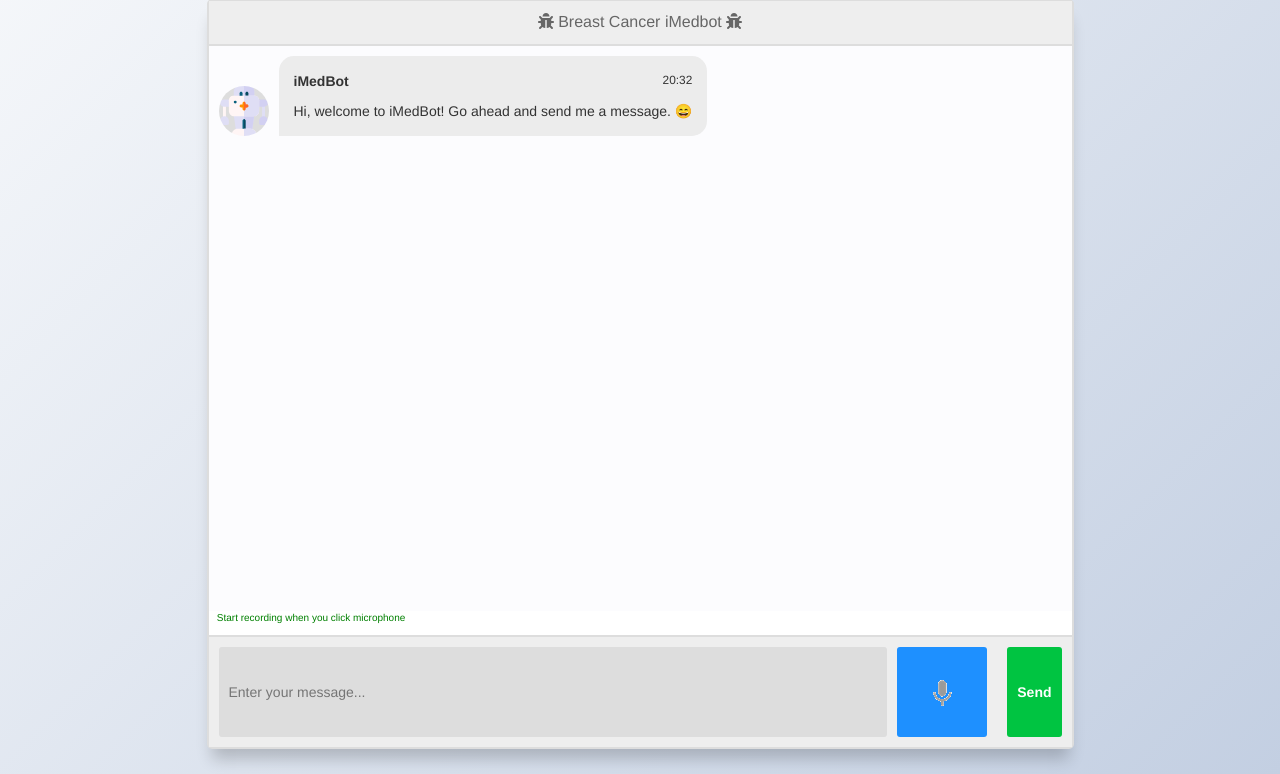
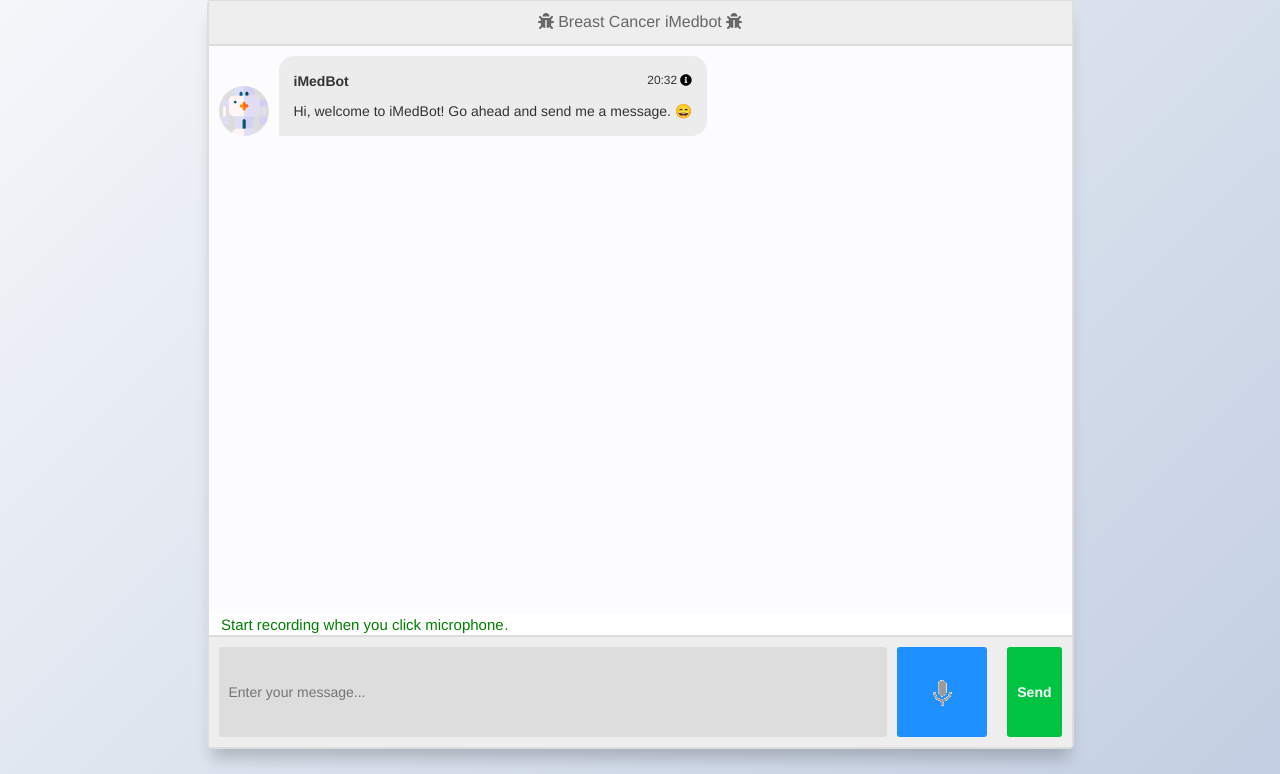
Before and after one commit to XiaJiang-2/iMed, a Flask app: page / in a window 1280 px wide. Shown: the part 26-800 px from the top of the page. Run offline with Flask 2, Linux system fonts and the light colour scheme; parts of the project's set-up code (start-up, migrations or seed data) failed here and were passed over; some libraries are stand-ins or nearby versions.

Commit message:
Added hint function for medical options

```diff
--- a/iMedbot/app.py
+++ b/iMedbot/app.py
@@ -21,6 +21,7 @@
 def get_bot_response():
     result = {}
     button_group = ""
+    instruction = ""
     userText = request.args.get('msg')
     print(userText)
     print(datetime.datetime.now())
@@ -35,7 +36,9 @@
         print(item['responses'])
         if response in item["responses"]:
             button_group = item["patterns"]
+            instruction = item["instruction"]
     result["button_group"] = button_group
+    result["instruction"] = instruction
     return result
 
 def speak(response):
--- a/iMedbot/static/assets/input_question.js
+++ b/iMedbot/static/assets/input_question.js
@@ -1,5 +1,6 @@
 input_question = '[\n' +
     '  {"tag": "treatment_year",\n' +
+    ' "instruction": "treatment_year instruction",\n' +
     '  "nextques": "DCIS_level",\n' +
     '   "patterns": {"5 year":"5","10 year":"10","15 year":"15"},\n' +
     '   "responses": ["I can predict the recurrence probability of breast cancer, please tell me which year you want to predict",\n' +
@@ -8,35 +9,41 @@
     '  },\n' +
 
     '  {"tag": "DCIS_level",\n' +
+    ' "instruction": "DCIS_level instruction",\n' +
     '  "nextques": "size",\n' +
     '  "patterns": {"DCIS_level0":"0","DCIS_level1":"1","DCIS_level2":"2","DCIS_level3":"3", "DCIS_level4":"4","DCIS_level5":"5","DCIS_level6":"6", "DCIS_level7":"7","DCIS_leve8":"8"},\n' +
     '  "responses": ["What is your DCIS_level?","Could you tell me your DCIS_level"]' +
     '  },\n' +
 
      '  {"tag": "size",\n' +
+    ' "instruction": "size instruction",\n' +
     '  "nextques": "grade",\n' +
     '  "patterns": {"size0":"0","size1":"1","size2":"2"},\n' +
     '  "responses": ["What is your tumor size?","Could you tell me your tumor size"]' +
     '  },\n' +
 
     // '  {"tag": "race",\n' +
+    //' "instruction": "treatment_year instruction",\n' +
     // '  "nextques": "menopause_status",\n' +
     // '  "patterns": ["Asian", "American Indian","Hispanic or Latino","White" ],\n' +
     // '  "responses": ["What is your race?"]' +
     // '  },\n' +
 
     // '  {"tag": "menopause_status",\n' +
+    //' "instruction": "treatment_year instruction",\n' +
     // '  "nextques": "none",\n' +
     // '  "patterns": ["0", "1","2"],\n' +
     // '  "responses": ["What is your menopause_status?"]' +
     // '  }\n' +
     '  {"tag": "grade",\n' +
+    '  "instruction": "grade instruction",\n' +
     '  "nextques": "PR_percent",\n' +
     '  "patterns": {"grade0":"0","grade1":"1","grade2":"2"},\n' +
     '  "responses": ["What is your tumor grade?","Could you tell me your grade"]' +
     '  },\n' +
 
     '  {"tag": "PR_percent",\n' +
+    '  "instruction": "PR_percent instruction",\n' +
     '  "nextques": "invasive_tumor_Location",\n' +
     '  "patterns": {"PR_percent0":"0", "PR_percent1":"1","PR_percent2":"2"},\n' +
     '  "responses": ["What is your PR_percent?","Could you tell me your PR_PERCENT?"]' +
@@ -45,6 +52,7 @@
 
 
     '  {"tag": "invasive_tumor_Location",\n' +
+    '  "instruction": "invasive_tumor_Location instruction",\n' +
     '  "nextques": "none",\n' +
     '  "patterns": {"invasive_tumor_Location0":"0", "invasive_tumor_Location1":"1","invasive_tumor_Location2":"2"},\n' +
     '  "responses": ["What is your invasive_tumor_Location?","Could you tell me your invasive_tumor_Location?"]' +
--- a/iMedbot/static/css/iMedbot.css
+++ b/iMedbot/static/css/iMedbot.css
@@ -189,3 +189,30 @@
 body.loading .modal {
     overflow: hidden;
 }
+
+.hint-loading{
+  font-size:15px;
+  color: green;
+
+}
+.hint-loading:after {
+  overflow: hidden;
+  display: inline-block;
+  vertical-align: bottom;
+  -webkit-animation: ellipsis steps(4,end) 900ms infinite;
+  animation: ellipsis steps(4,end) 900ms infinite;
+  content: "\2026"; /* ascii code for the ellipsis character */
+  width: 0px;
+}
+
+@keyframes ellipsis {
+  to {
+    width: 20px;
+  }
+}
+
+@-webkit-keyframes ellipsis {
+  to {
+    width: 20px;
+  }
+}
--- a/iMedbot/static/js/iMedbot.js
+++ b/iMedbot/static/js/iMedbot.js
@@ -25,7 +25,7 @@
   event.preventDefault();
   const msgText = msgerInput.value;
   if (!msgText) return;
-  appendMessage(PERSON_NAME, PERSON_IMG, "right", msgText,[]);
+  appendMessage(PERSON_NAME, PERSON_IMG, "right", msgText,"no information",[]);
   msgerInput.value = "";
   botResponse(msgText);
 });
@@ -40,10 +40,9 @@
  */
 
 
-function appendMessage(name, img, side, text, btnGroup) {
+function appendMessage(name, img, side, text, instruction,btnGroup) {
   //Simple solution for small apps
     let buttonHtml = generateBtnGroup(btnGroup)
-    console.log(buttonHtml)
 
     const msgHTML =
         ` <div class="msg ${side}-msg">
@@ -51,7 +50,9 @@
           <div class="msg-bubble">
             <div class="msg-info">
               <div class="msg-info-name">${name}</div>
-              <div class="msg-info-time">${formatDate(new Date())}</div>
+              <div class="msg-info-time">${formatDate(new Date())}
+                    <a href="#" id="show-option" title="${instruction}"><i class="fas fa-info-circle" style="color:black"></i></a>
+              </div>
             </div>
             <div class="msg-text">${text}</div>`+ buttonHtml+ `</div></div>`;
 
@@ -86,7 +87,7 @@
     var input_cpoy = input
     input = []
     getinput(input_cpoy)
-    appendMessage(BOT_NAME, NURSE_IMG, "left", "Thank you! you answered all questions, we are calculating recurrence",btnGroup);
+    appendMessage(BOT_NAME, NURSE_IMG, "left", "Thank you! you answered all questions, we are calculating recurrence","no information",btnGroup);
     return
   }
   for (var i = 0 ; i < input_question.length; i++) {
@@ -94,12 +95,15 @@
       let index = Math.floor((Math.random()*input_question[i].responses.length))
       msgText = input_question[i].responses[index]
       btnGroup = Object.keys(input_question[i].patterns)
+      instruction = input_question[i].instruction
       console.log("hello")
       console.log(msgText)
       console.log(btnGroup)
+      console.log(input_question[i])
+      console.log(instruction)
     }
   }
-  appendMessage(BOT_NAME, NURSE_IMG, "left", msgText,btnGroup);
+  appendMessage(BOT_NAME, NURSE_IMG, "left", msgText,instruction,btnGroup);
 
 }
 
@@ -108,7 +112,7 @@
 
     console.log(data)
     res = "Your risk of breast cancer recurrence is" +" "+data.substring(2,data.length-2)
-    appendMessage(BOT_NAME, NURSE_IMG, "left", res,[])
+    appendMessage(BOT_NAME, NURSE_IMG, "left", res,"no information",[])
 })
 }
 
@@ -145,7 +149,8 @@
     console.log(data);
     const msgText = data["response"];
     const btnGroup = data["button_group"]
-    appendMessage(BOT_NAME, NURSE_IMG, "left", msgText,btnGroup);
+    const instruction = data["instruction"]
+    appendMessage(BOT_NAME, NURSE_IMG, "left", msgText,instruction,btnGroup);
   });
 }
 
@@ -162,7 +167,7 @@
 }
 firstMsg = "Hi, welcome to iMedBot! Go ahead and send me a message. 😄"
 btnGroup = []
-window.οnlοad = appendMessage(BOT_NAME, NURSE_IMG, "left", firstMsg, btnGroup);
+window.οnlοad = appendMessage(BOT_NAME, NURSE_IMG, "left", firstMsg,"no information", btnGroup);
 
 
 
--- a/iMedbot/templates/index.html
+++ b/iMedbot/templates/index.html
@@ -34,7 +34,7 @@
     </header>
 
     <main class="msger-chat"></main>
-    <p id ="hint" style="color:green;font-size:10px;">&nbsp&nbsp Start recording when you click microphone</p>
+      <div class="hint-loading" id = "hint">&nbsp&nbsp Start recording when you click microphone</div>
     <form class="msger-inputarea">
 
         <input type="text" class="msger-input" id="textInput" placeholder="Enter your message...">
```
Also changed, not shown: 3 other files.
